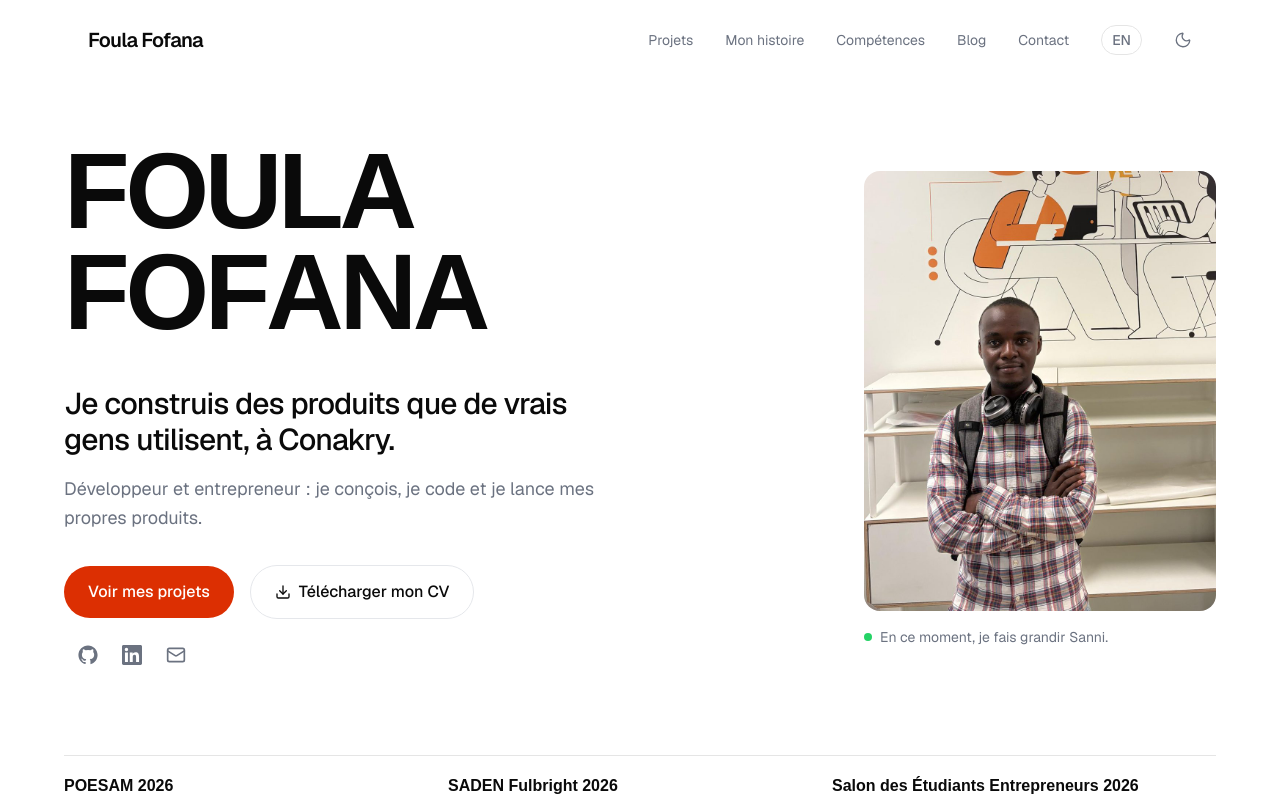
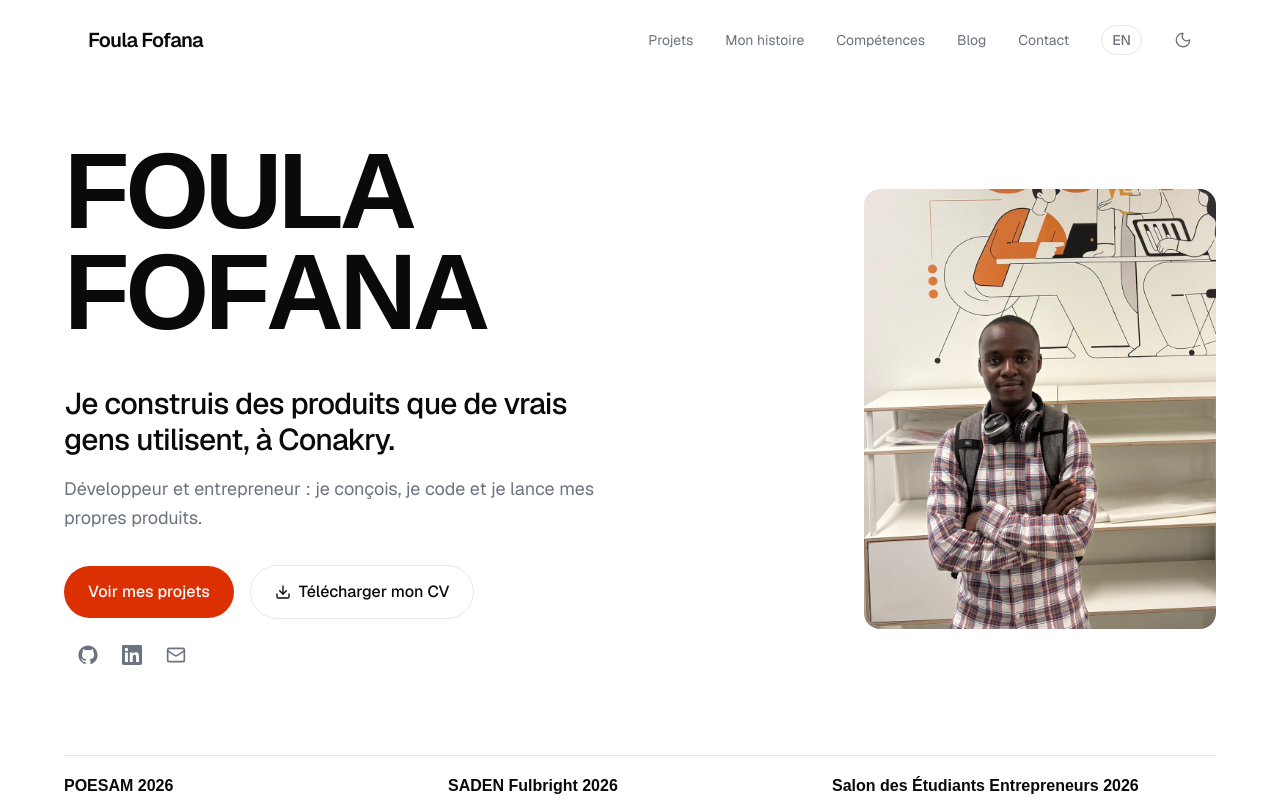
Before and after one commit to Foula34/foula_portfolio, a Next.js app: page / in a window 1280 px wide. Shown: the top 800 px of the page. Built offline with nearby package versions, Linux system fonts and the light colour scheme; a web font is replaced by a local one.

Commit message:
Accueil : retire la phrase sous la photo
Co-Authored-By: Claude Opus 5.5 <noreply@anthropic.com>
Claude-Session: https://claude.ai/code/session_01JkC3VijXHaJbwuBd5DhMG4

```diff
--- a/components/Hero.tsx
+++ b/components/Hero.tsx
@@ -88,10 +88,6 @@ export default function Hero({ t }: { t: HomeText['hero'] }) {
                 className="w-full aspect-[4/5] object-cover"
               />
             </div>
-            <p style={{ animationDelay: '1.2s' }} className="fade-in mt-4 flex items-center gap-2 text-sm text-text-muted">
-              <span className="h-2 w-2 rounded-full bg-[#25D366] shrink-0" aria-hidden="true" />
-              {t.now}
-            </p>
           </div>
         </div>
 
--- a/content/home.ts
+++ b/content/home.ts
@@ -18,7 +18,6 @@ export const home: Record<Locale, HomeText> = {
       seeProjects: 'Voir mes projets',
       downloadCv: 'Télécharger mon CV',
       photoAlt: 'Foula Fofana, bras croisés, dans un espace de coworking',
-      now: 'En ce moment, je fais grandir Sanni.',
       prizesLabel: 'Distinctions',
       prizes: [
         { name: 'POESAM 2026', detail: '1er prix national' },
@@ -144,7 +143,6 @@ export const home: Record<Locale, HomeText> = {
       seeProjects: 'See my projects',
       downloadCv: 'Download my CV (French)',
       photoAlt: 'Foula Fofana, arms crossed, in a coworking space',
-      now: 'Right now, I am growing Sanni.',
       prizesLabel: 'Awards',
       prizes: [
         { name: 'POESAM 2026', detail: '1st national prize' },
--- a/content/types.ts
+++ b/content/types.ts
@@ -19,7 +19,6 @@ export interface HomeText {
     seeProjects: string;
     downloadCv: string;
     photoAlt: string;
-    now: string;
     prizesLabel: string;
     prizes: { name: string; detail: string }[];
   };
```
